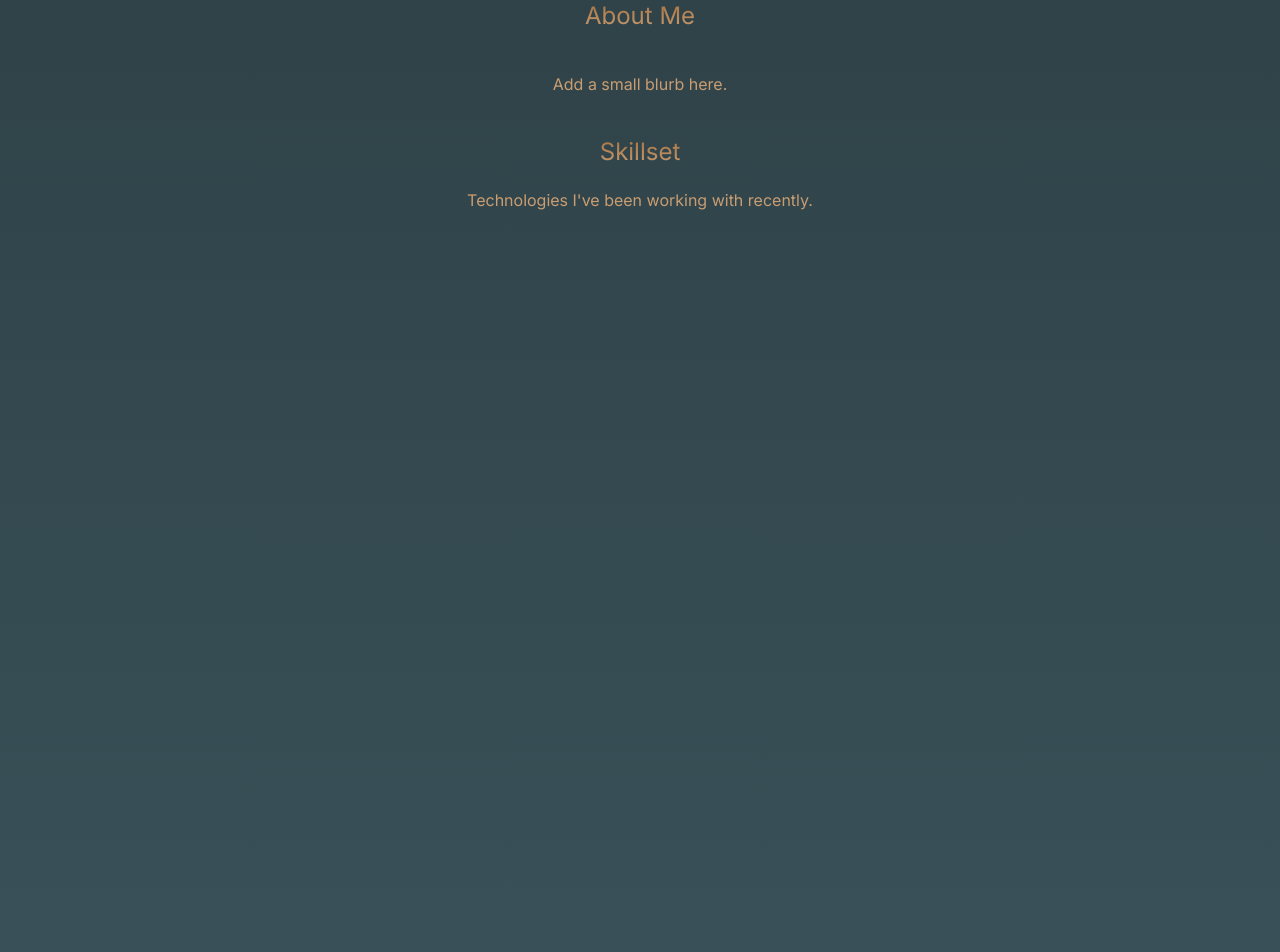
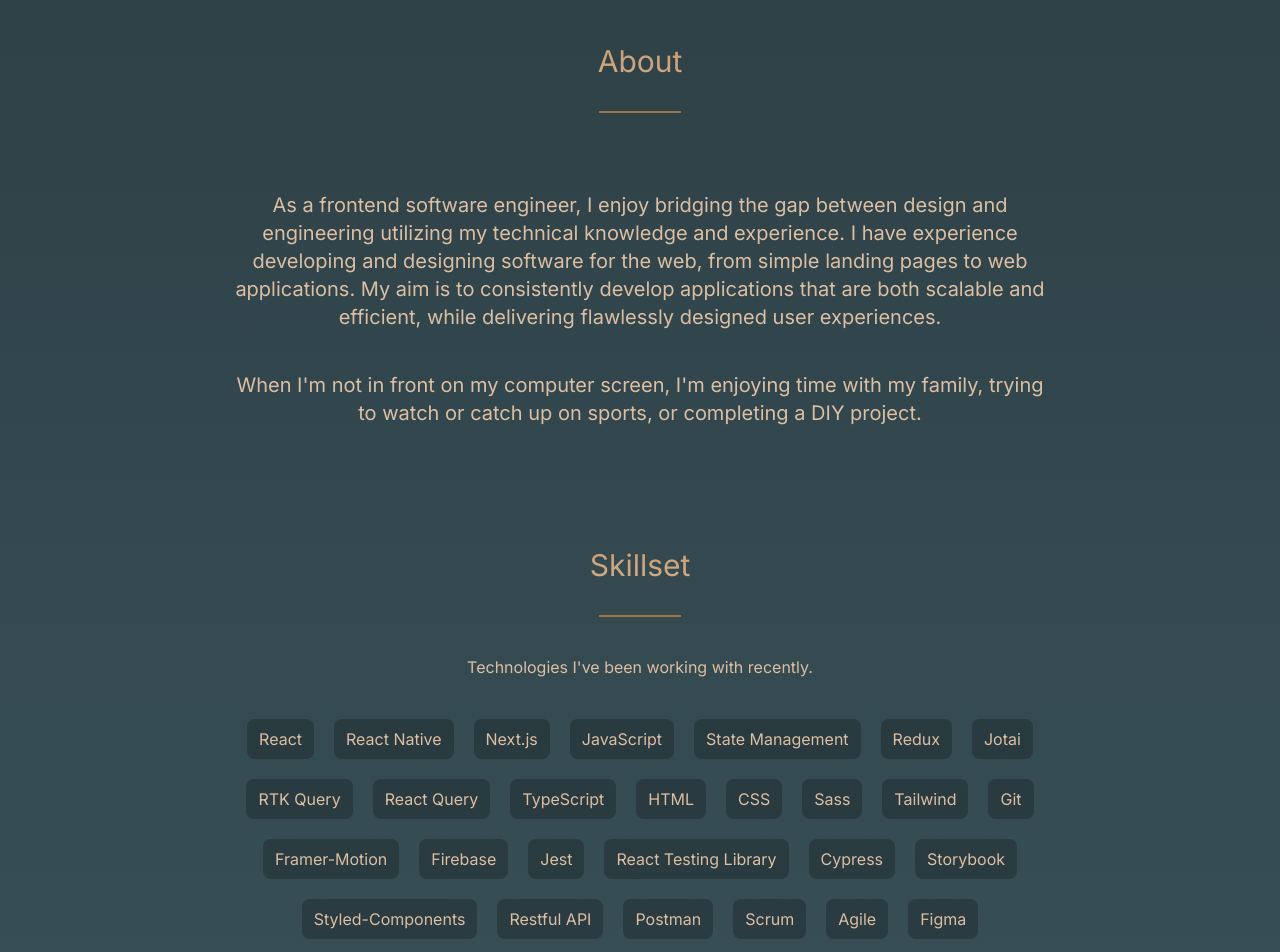
Before and after one commit to imgarcia/portfolio-nextjs, a Next.js app: page / in a window 1280 px wide. Shown: the part 1020-1972 px from the top of the page. Built offline with nearby package versions, Linux system fonts and the light colour scheme.

Commit message:
work on about and skillset section -- added custom classes -- add 1 eslint rule

```diff
--- a/app/components/about.tsx
+++ b/app/components/about.tsx
@@ -1,15 +1,27 @@
 import Image from 'next/image'
-import React from 'react'
-import Skillset from './skills'
+import Skillset from './skillset'
 
 const About = () => {
   return (
     <section
       id="about-me"
-      className="min-h-screen flex flex-col pt-[15%] gap-10 md:w-[75%] 2xl:w-[50%] xl:px-10"
+      className="min-h-screen flex flex-col pt-[15%] gap-10 md:w-[75%] 2xl:w-[50%] xl:px-10 "
     >
-      <h2 className="section-title">About Me</h2>
-      <p className="text-center">Add a small blurb here.</p>
+      <h2 className="section-title">About</h2>
+      <p className="text-center text-xl">
+        As a frontend software engineer, I enjoy bridging the gap between design
+        and engineering utilizing my technical knowledge and experience. I have
+        experience developing and designing software for the web, from simple
+        landing pages to web applications. My aim is to consistently develop
+        applications that are both scalable and efficient, while delivering
+        flawlessly designed user experiences.
+      </p>
+
+      <p className="text-center text-xl">
+        When I'm not in front on my computer screen, I'm enjoying time with my
+        family, trying to watch or catch up on sports, or completing a DIY
+        project.
+      </p>
 
       <Skillset />
     </section>
--- a/app/components/hero.tsx
+++ b/app/components/hero.tsx
@@ -7,7 +7,7 @@ const Hero = () => {
       className="min-h-screen flex flex-col pt-[15%] gap-10 md:w-[75%] 2xl:w-[50%] xl:px-10"
     >
       <div className="basis-1/2 flex-center">
-        <div className="rounded-full border-[3px] border-[#c99d72] overflow-hidden">
+        <div className="rounded-full border-[3px] border-brown-1 overflow-hidden">
           <Image
             src="/images/mg-profile.jpeg"
             alt="mario garcia profile image"
@@ -18,8 +18,11 @@ const Hero = () => {
         </div>
       </div>
       <div className="basis-1/2 text-center">
-        <h1 className="text-6xl text-gradient">Mario Garcia</h1>
-        <h2 className="text-2xl text-gradient">Senior Frontend Engineer</h2>
+        <h2 className="text-2xl text-gradient mb-3">Hello. I'm</h2>
+        <h1 className="text-6xl text-gradient">Mario Garcia.</h1>
+        <h2 className="text-2xl text-gradient mt-5">
+          A Frontend Software Engineer.
+        </h2>
         <div className="my-8 h-2 border-t-2 w-[15%] border-[#a67240] m-auto" />
         <p className="text-brown-5 text-xl xl:w-[65%] m-auto">
           A front-end developer passionate about building accessible and user
--- a/app/components/navbar.tsx
+++ b/app/components/navbar.tsx
@@ -1,4 +1,3 @@
-import React from 'react'
 import Link from 'next/link'
 
 export const Navbar = () => {
--- a/app/components/skills.tsx
+++ /dev/null
@@ -1,15 +0,0 @@
-/* eslint-disable react/no-unescaped-entities */
-import React from 'react'
-
-const Skillset = () => {
-  return (
-    <section id="skillset">
-      <h2 className="section-title">Skillset</h2>
-      <p className="text-center mt-5">
-        Technologies I've been working with recently.
-      </p>
-    </section>
-  )
-}
-
-export default Skillset
--- /dev/null
+++ b/app/components/skillset.tsx
@@ -0,0 +1,24 @@
+import { skills } from '@/constants'
+
+const Skillset = () => {
+  return (
+    <section id="skillset">
+      <h2 className="section-title mt-20">Skillset</h2>
+      <p className="text-center mt-5">
+        Technologies I've been working with recently.
+      </p>
+      <div className="mt-10 flex-center flex-wrap gap-5">
+        {skills.map((skill) => (
+          <div
+            key={skill}
+            className="transition px-3 py-2 rounded-lg bg-dark-1 bg-opacity-50 backdrop-blur-md hover:scale-110"
+          >
+            {skill}
+          </div>
+        ))}
+      </div>
+    </section>
+  )
+}
+
+export default Skillset
--- a/app/globals.css
+++ b/app/globals.css
@@ -6,7 +6,7 @@
   --portfolio-blue: #253439;
   --portfolio-brown: #c99d72;
   --background-color: #253439;
-  --text: #c99d72;
+  --text: #dcbfa3;
 }
 
 html {
@@ -41,7 +41,22 @@ body {
     @apply bg-gradient-to-t from-[#c99d72] to-[#a67240] bg-clip-text text-transparent;
   }
 
+  .text-gradient-light {
+    @apply bg-gradient-to-t from-[#dcbfa3] to-[#c99d72] bg-clip-text text-transparent;
+  }
+
   .section-title {
-    @apply text-2xl text-center text-gradient;
+    @apply text-3xl text-center text-gradient-light;
+  }
+
+  .section-title::after {
+    content: '';
+    @apply block my-8 h-2 border-t-2 w-[10%] border-[#a67240] m-auto;
   }
 }
+
+@layer components {
+  .svg {
+    @apply w-[50px] h-[50px];
+  }
+}
--- /dev/null
+++ b/constants/index.ts
@@ -0,0 +1,29 @@
+export const skills = [
+  'React',
+  'React Native',
+  'Next.js',
+  'JavaScript',
+  'State Management',
+  'Redux',
+  'Jotai',
+  'RTK Query',
+  'React Query',
+  'TypeScript',
+  'HTML',
+  'CSS',
+  'Sass',
+  'Tailwind',
+  'Git',
+  'Framer-Motion',
+  'Firebase',
+  'Jest',
+  'React Testing Library',
+  'Cypress',
+  'Storybook',
+  'Styled-Components',
+  'Restful API',
+  'Postman',
+  'Scrum',
+  'Agile',
+  'Figma',
+]
```
Also changed, not shown: .eslintrc.json.
